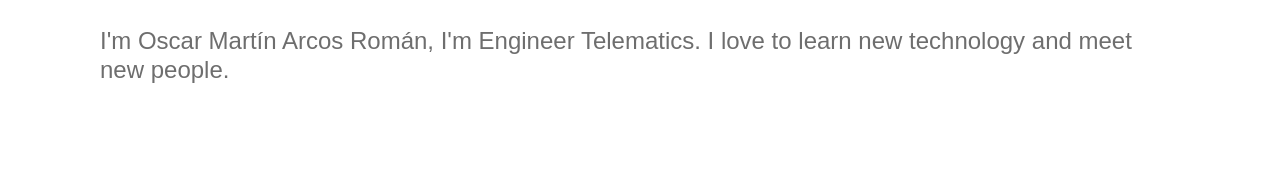
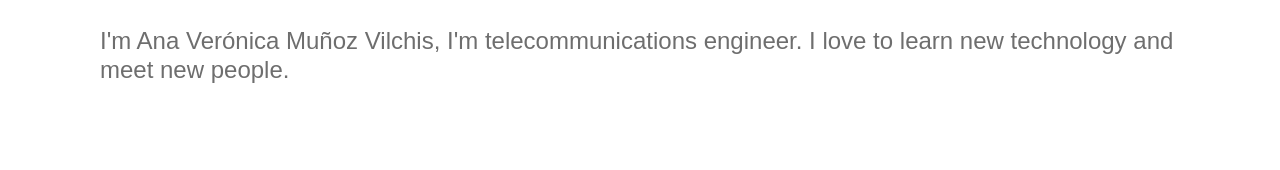
Before and after one commit to VerMunoz/VerMunoz.github.io, a plain HTML site: page about-me/index.html in a window 1280 px wide. Shown: the part 181-351 px from the top of the page. Drawn offline with nearby package versions, Linux system fonts and the light colour scheme.

Commit message:
Version 1.1

```diff
--- a/about-me/index.html
+++ b/about-me/index.html
@@ -6,7 +6,7 @@
         <meta name="description" content="">
         <meta name="author" content="">
 
-        <title>Oscar Martín Arcos Román</title>
+        <title>Ana Verónica Muñoz Vilchis</title>
 
         <!--===============================================================================================-->
             <link rel="shortcut icon" href="../public/images/icon.png" type="image/x-icon"/>
@@ -36,7 +36,7 @@
                 <div class="column-less"></div>
             </div>
             <div class="row-about">
-                <h4 class="h4-about">I'm Oscar Martín Arcos Román, I'm Engineer Telematics. I love to learn new technology and meet new people.</h4>
+                <h4 class="h4-about">I'm Ana Verónica Muñoz Vilchis, I'm telecommunications engineer. I love to learn new technology and meet new people.</h4>
             </div>
             <div class="row-professional">
                 <div class="column-less-professional"></div>
```
